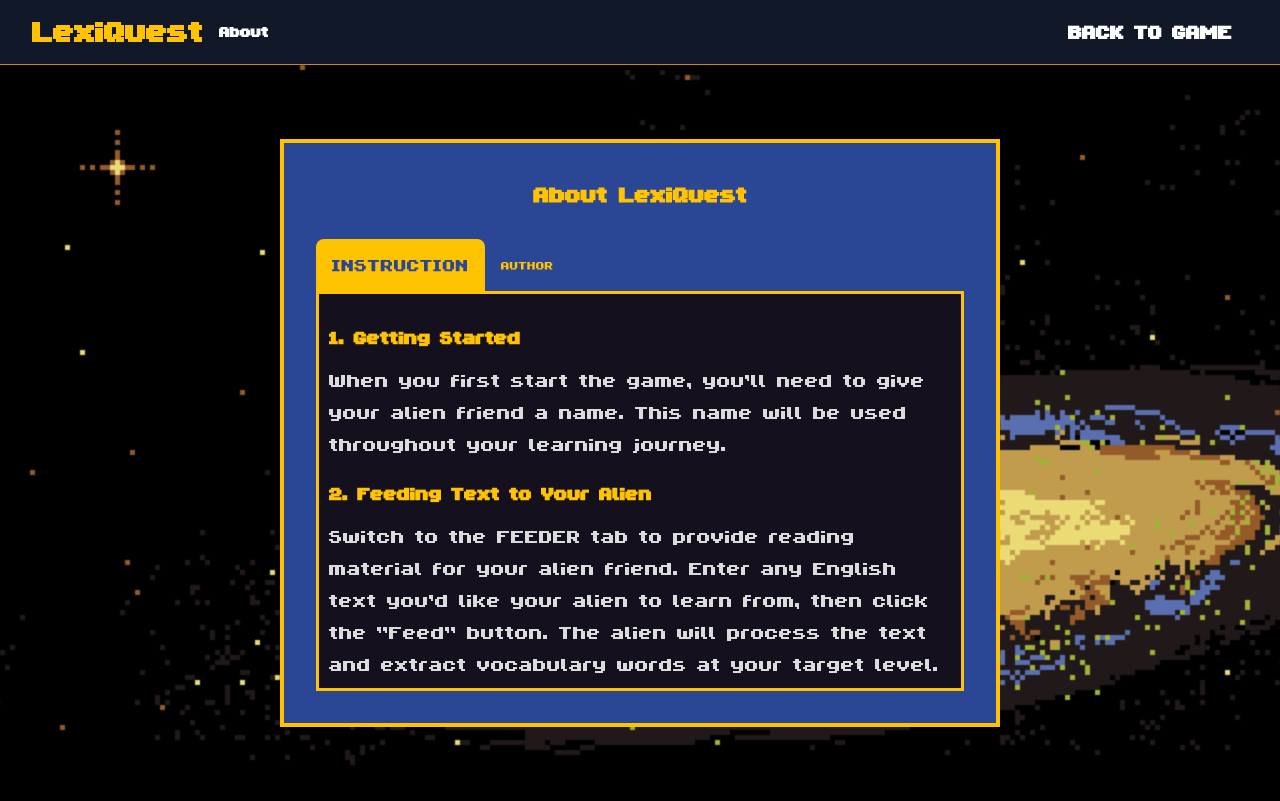
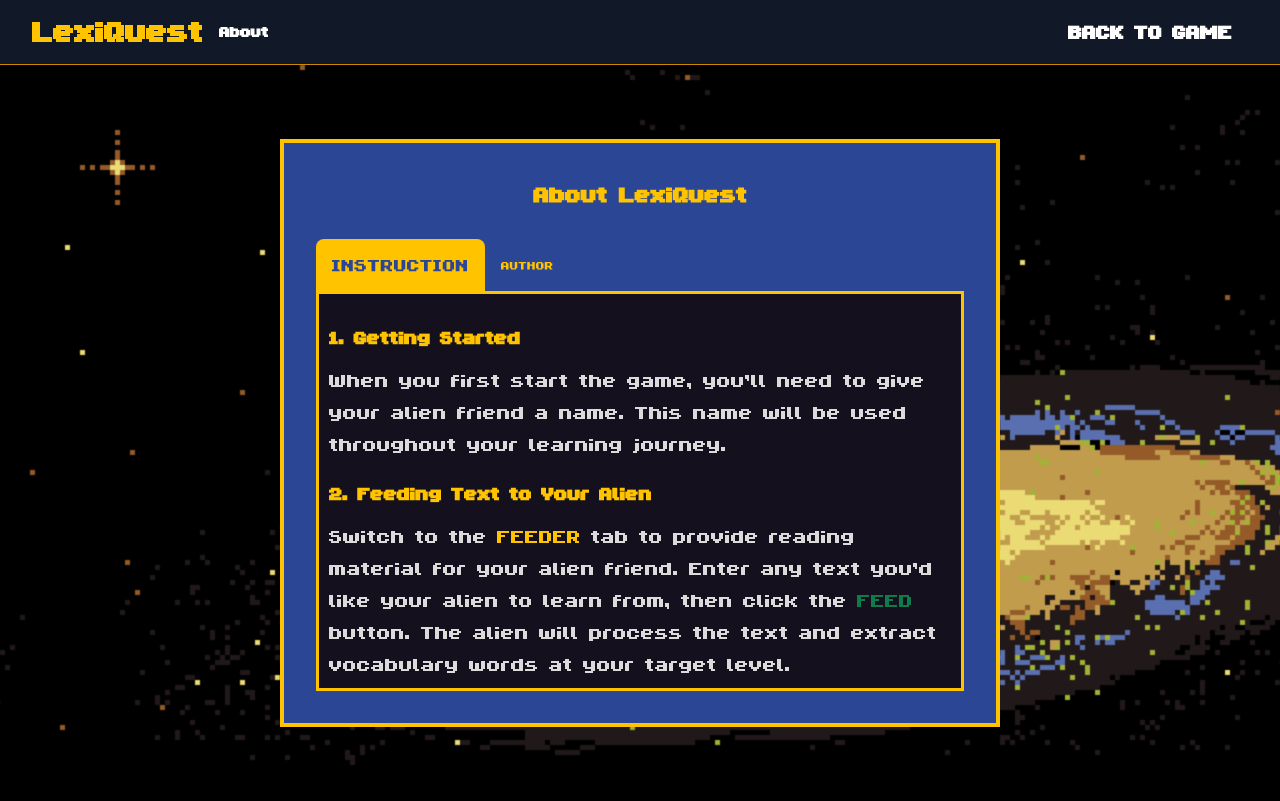
Before and after one commit to laicwew/LexiQuest, a Vue app: page /about in a window 1280 px wide. Built offline with nearby package versions, Linux system fonts and the light colour scheme.

Commit message:
feat: hint in about

```diff
--- a/src/views/AboutView.vue
+++ b/src/views/AboutView.vue
@@ -71,19 +71,19 @@ const getTabClass = (tabName: string) => {
             </p>
 
             <h3 class="text-3xl font-bold mt-4 mb-2">2. Feeding Text to Your Alien</h3>
-            <p class="mb-3">Switch to the FEEDER tab to provide reading material for your alien friend. Enter any English text you'd like your alien to learn from, then click the "Feed" button. The alien will process the text and extract vocabulary words at your target level.
+            <p class="mb-3">Switch to the <span class="text-[var(--primary-gold)]">FEEDER</span> tab to provide reading material for your alien friend. Enter any text you'd like your alien to learn from, then click the <span class="text-[#0e7b4a]">FEED</span> button. The alien will process the text and extract vocabulary words at your target level.
             </p>
 
             <h3 class="text-3xl font-bold mt-4 mb-2">3. Learning Vocabulary</h3>
-            <p class="mb-3">After feeding text, switch to the STUDY tab to see the vocabulary your alien has extracted. Words will be highlighted in blue. Click on any word to select it, then click the "Memorize" button to add it to your personal dictionary.
+            <p class="mb-3">After feeding text, switch to the <span class="text-[var(--primary-gold)]">STUDY</span> tab to see the vocabulary your alien has extracted. Words will be highlighted in blue. Click on any word to select it, then click the <span class="text-[#1282a2ff]">MEMORIZE</span> button to add it to your personal dictionary.
             </p>
 
             <h3 class="text-3xl font-bold mt-4 mb-2">4. Reviewing Words</h3>
-            <p class="mb-3">Use the "Review" button to have your alien friend help you review words you've already learned. The alien will create exercises and examples to help reinforce your memory of these words.
+            <p class="mb-3">Use the <span class="text-[#8446a9]">REVIEW</span> button to have your alien friend help you review words you've already learned. The alien will create exercises and examples to help reinforce your memory of these words.
             </p>
 
             <h3 class="text-3xl font-bold mt-4 mb-2">5. Collecting Postcards</h3>
-            <p class="mb-3">As you progress, your alien friend will send you postcards with interesting facts about the country you've chosen to visit. Check the POSTCARDS tab to view your collection.
+            <p class="mb-3">As you progress above level 2, your alien friend will send you postcards with interesting facts about the country you've chosen to visit. Check the <span class="text-[var(--primary-gold)]">POSTCARDS</span> tab to view your collection.
             </p>
 
             <h3 class="text-3xl font-bold mt-4 mb-2">6. Tracking Progress</h3>
```
Also changed, not shown: src/components/game/StoryDisplay.vue (+10 -7 lines).
